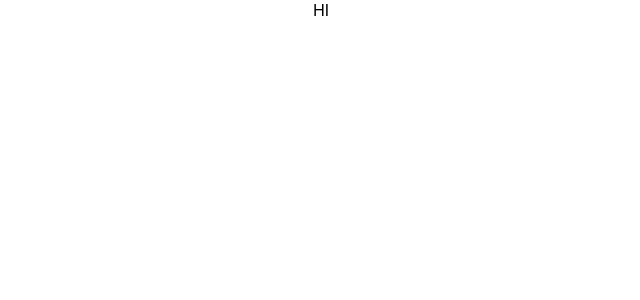
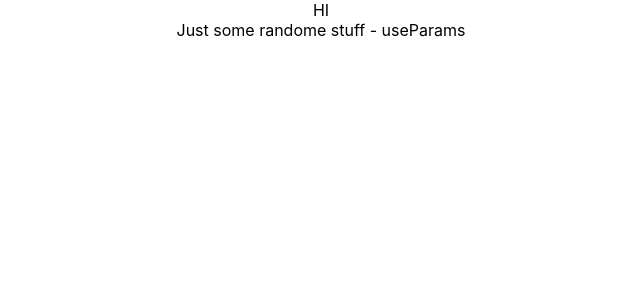
Before and after one commit to ShibanshL/my_app, a React (Create React App) app: page /D1/1 in a window 1280 px wide. Before the commit this address had no page. Shown: the top 300 px of the page, without its empty margins (319-959 px from the left). Built offline with nearby package versions, Linux system fonts and the light colour scheme; the HTML template or start-up script is replaced by a standard one.

Commit message:
please shut up

```diff
--- a/src/App.js
+++ b/src/App.js
@@ -4,6 +4,7 @@ import New from './Component#2/New';
 import Not from './Component#2/Not';
 import C1 from './Component#3/C1';
 import NC1 from './Component#4/NC1'
+import D1 from './Component#3/D1';
 
 import {BrowserRouter as Router, Route, Routes} from 'react-router-dom'
 function App() {
@@ -38,6 +39,10 @@ function App() {
               {/* <New /> */}
           </Route>
 
+          <Route exact path="/D1/:name" element={<D1></D1>}>
+              {/* <New /> */}
+          </Route>
+
         </Routes>
 
         {/* <New /> */}
--- a/src/Component#3/C1.js
+++ b/src/Component#3/C1.js
@@ -6,7 +6,10 @@ export default class C1 extends Component {
         super()
         this.state = {
             data:[],
-            Loading:false
+            Poet:[],
+            Loading:false,
+            C_page:1,
+            P_page:10
         }
         this.Map = this.Map.bind(this)
     }
@@ -54,9 +57,18 @@ export default class C1 extends Component {
             </>)
         }))
 
+
     }
 
+
   render() {
+    const indexOfLP_page = this.state.C_page*this.state.P_page
+    const indexOfFP_page = indexOfLP_page - this.state.P_page
+    const c_Post = this.state.data.slice(indexOfFP_page, indexOfLP_page)
+    console.log(c_Post)
+    this.setState({
+        Post:c_Post
+    })
 
     const Loading =<h1>loaada</h1>
     return <div className='Hey'>
@@ -76,7 +88,14 @@ export default class C1 extends Component {
 <Link to='/New'>New</Link><br></br>
         <Link to='/Not'>Not</Link><br></br>
 
-{Loading?this.Map():<Loada/>}
+{/* {Loading?this.Map():<Loada/>} */}
+{this.state.Post.map(e=>{
+    return(
+        <>
+        {e.T}
+        </>
+    )
+})}
 {/* {this.Map()} */}
 
 
--- /dev/null
+++ b/src/Component#3/D1.js
@@ -0,0 +1,11 @@
+// import React, { Component } from 'react';
+import { useParams } from 'react-router-dom';
+
+import React from 'react';
+
+export default function D1() {
+    const { name } = useParams
+  return <div>
+      Just some randome stuff - {name}
+  </div>;
+}
```
